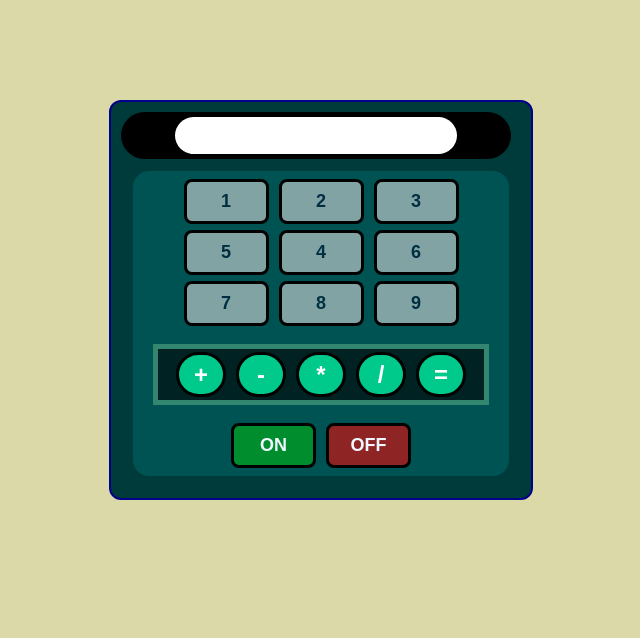
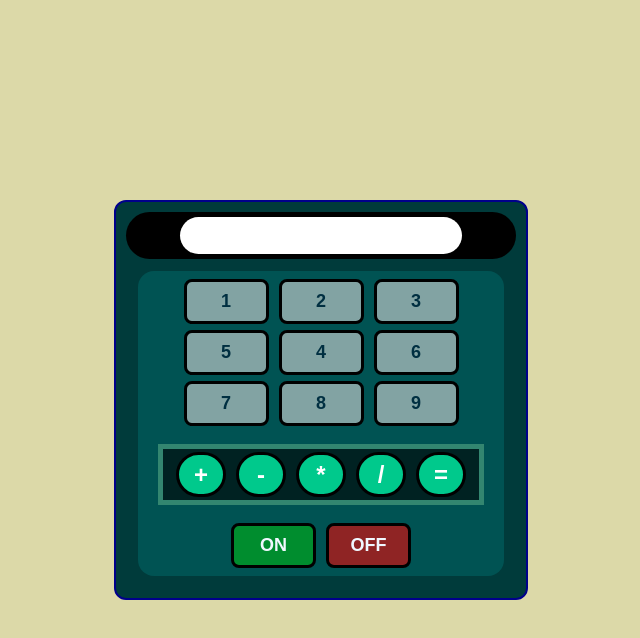
Before and after one commit to rmznztrk/calculate, a plain HTML site: page index.html in a window 1280 px wide. Shown: the whole page, without its empty margins (319-959 px from the left). Drawn offline with Linux system fonts and the light colour scheme.

Commit message:
edited alignment

```diff
--- a/style.css
+++ b/style.css
@@ -1,19 +1,29 @@
 body {
   background-color: rgba(155, 144, 0, 0.342);
+  margin: 0;
+  padding: 0;
+  box-sizing: border-box;
+  width: 100vw;
+  height: 100vh;
+  display: flex;
+  align-items: center;
+  justify-content: center;
 }
 
 .container {
+    /* width: 100%; */
+    /* height: 100%; */
   background-color: rgb(0, 59, 59);
   padding: 10px;
   /* margin: 50px ; */
-  width: 400px;
-  height: auto;
+  /* width: 400px; */
+  height: max-content;
   border: 2px solid darkblue;
   border-radius: 12px;
-  align-items: center;
-  margin: 0 auto 0 auto;
-  margin-top: 100px;
-  display: table;
+
+  /* margin: 0 auto 0 auto; */
+  /* margin-top: 100px; */
+  /* display: table; */
 }
 
 .screen-calculate-container {
```
